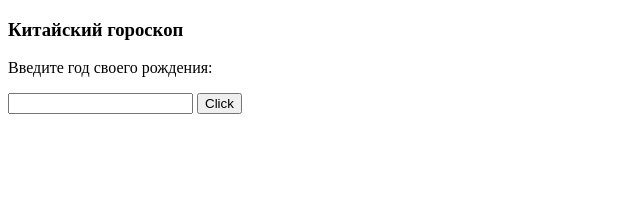
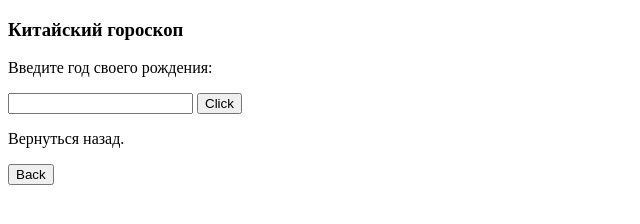
Before and after one commit to AnnaAleksovna/Chinese-horoscope, a plain HTML site: page index.html in a window 1280 px wide. Shown: the whole page, without its empty margins (0-640 px from the left). Drawn offline with Linux system fonts and the light colour scheme.

Commit message:
update index

```diff
--- a/index.html
+++ b/index.html
@@ -16,6 +16,9 @@
 	<input type = "number" id = "user-num">
 	<button id = "horoscope">Click</button>
 
+	<p>Вернуться назад.</p>
+	<button id = "back">Back</button>
+
 
 
 	<script src="script.js"></script>
```
